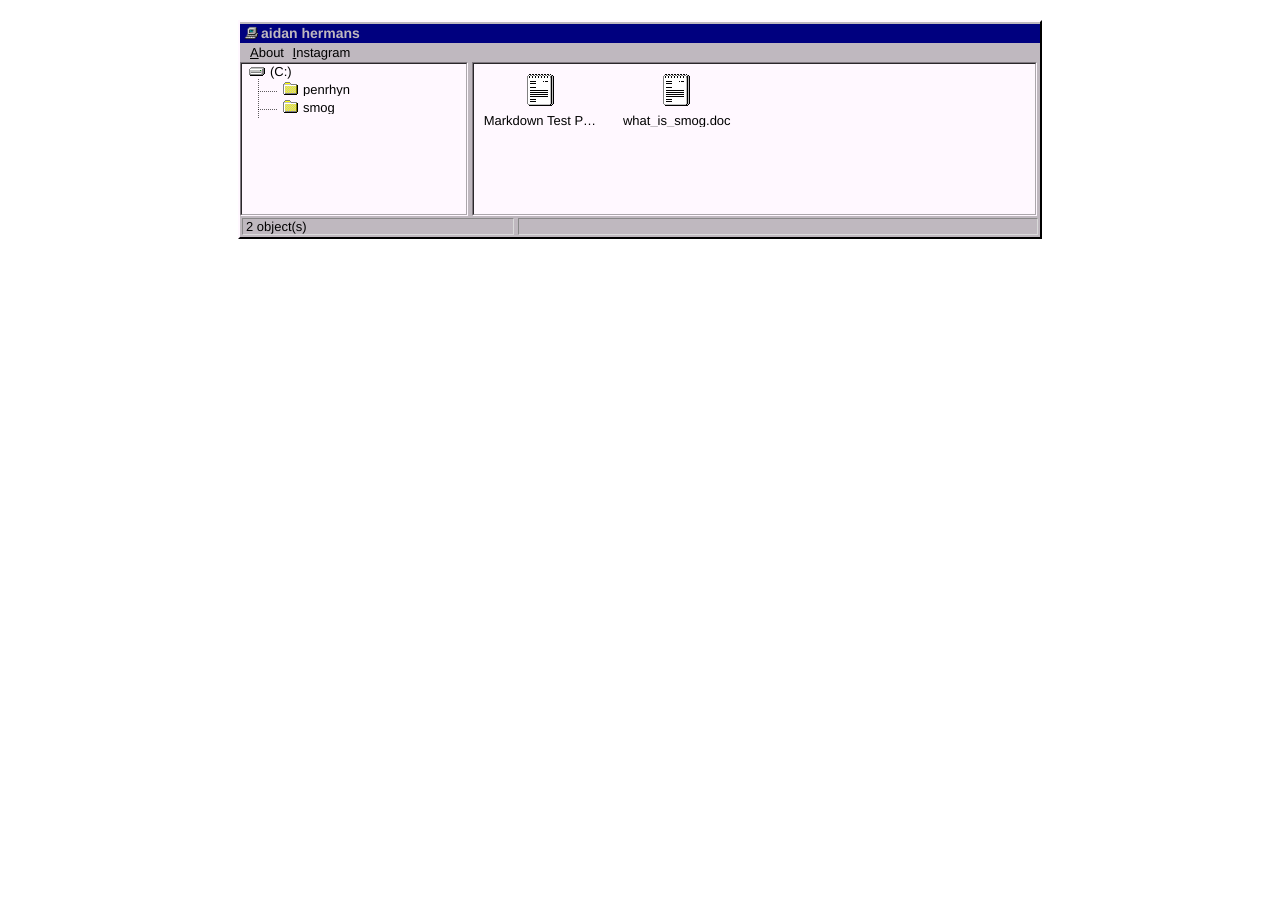
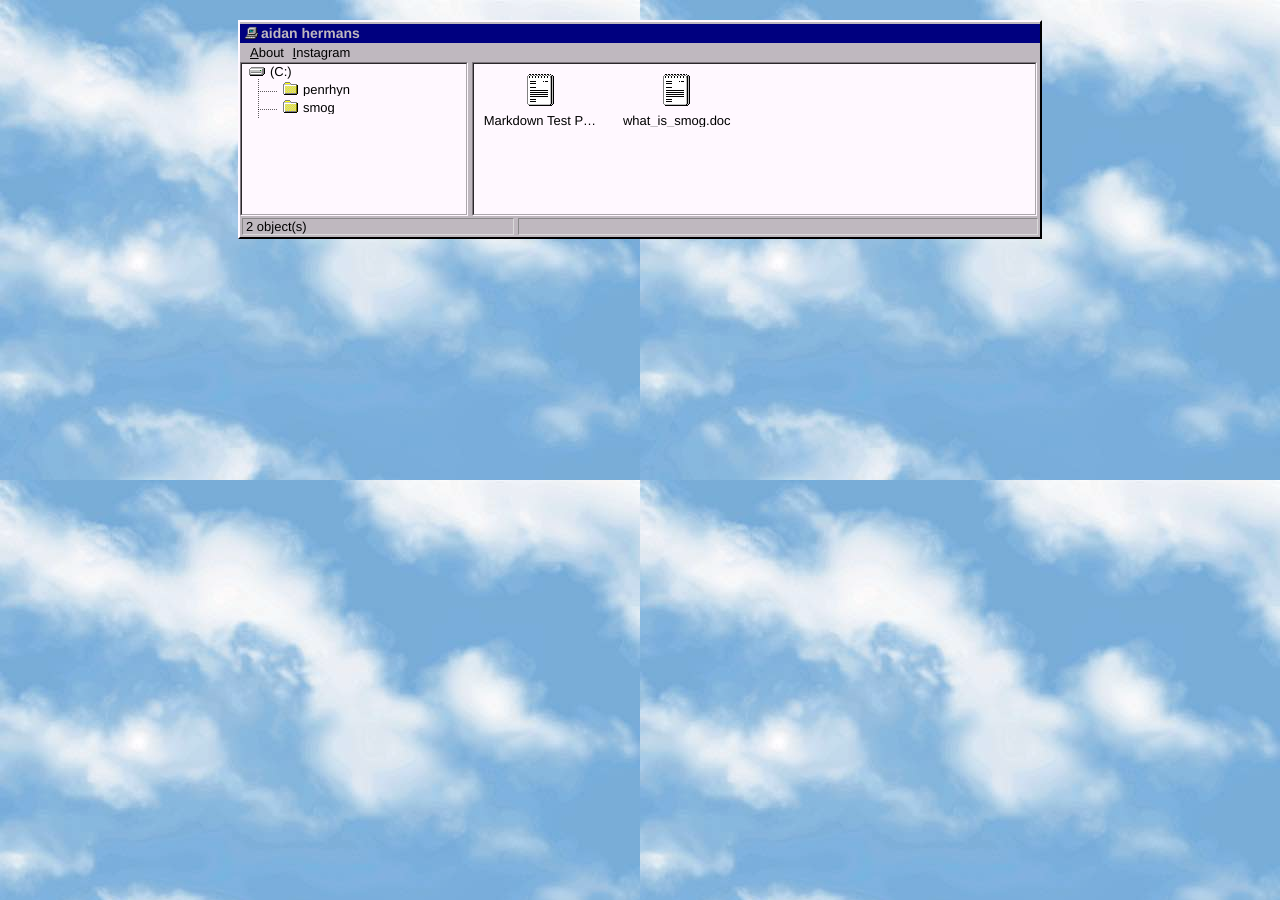
Before and after one commit to aidanhermans/aidanhermans.github.io, a Jekyll site: the page built from index.html, in a window 1280 px wide. Built offline with Jekyll 4.4.1, drawn with Linux system fonts in a browser that asks for light colours.

Commit message:
bg repeat

```diff
--- a/_sass/_main.scss
+++ b/_sass/_main.scss
@@ -1,5 +1,6 @@
 body {
-	background-repeat: url("/assets/img/clouds.jpg");
+	background-image: url("/assets/img/clouds.jpg");
+	background-repeat: repeat;
 	font-family: helvetica, sans-serif, serif, monospace;
 	font-size: 13px;
 }
```
